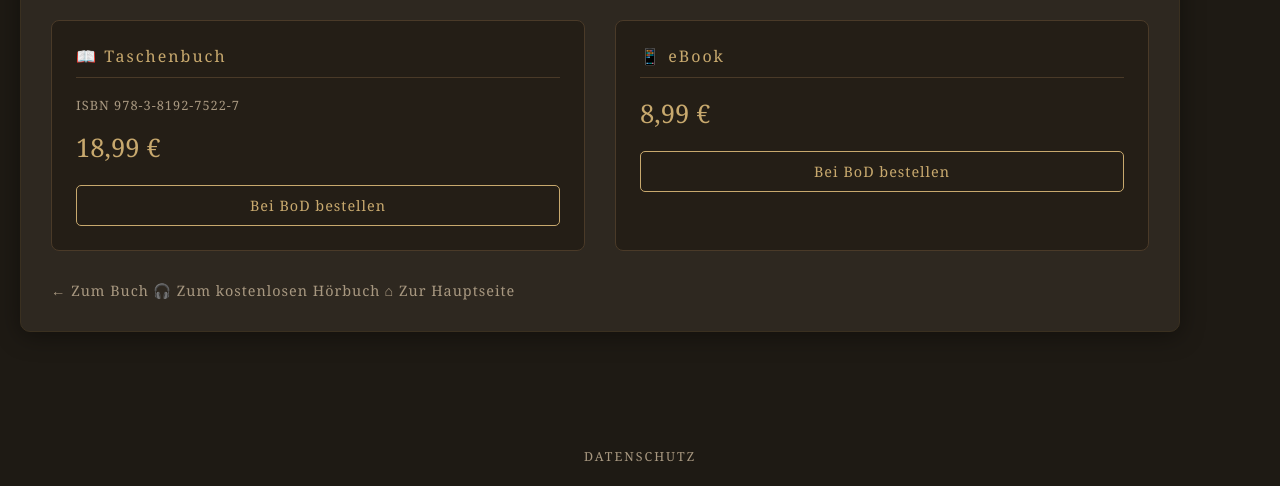
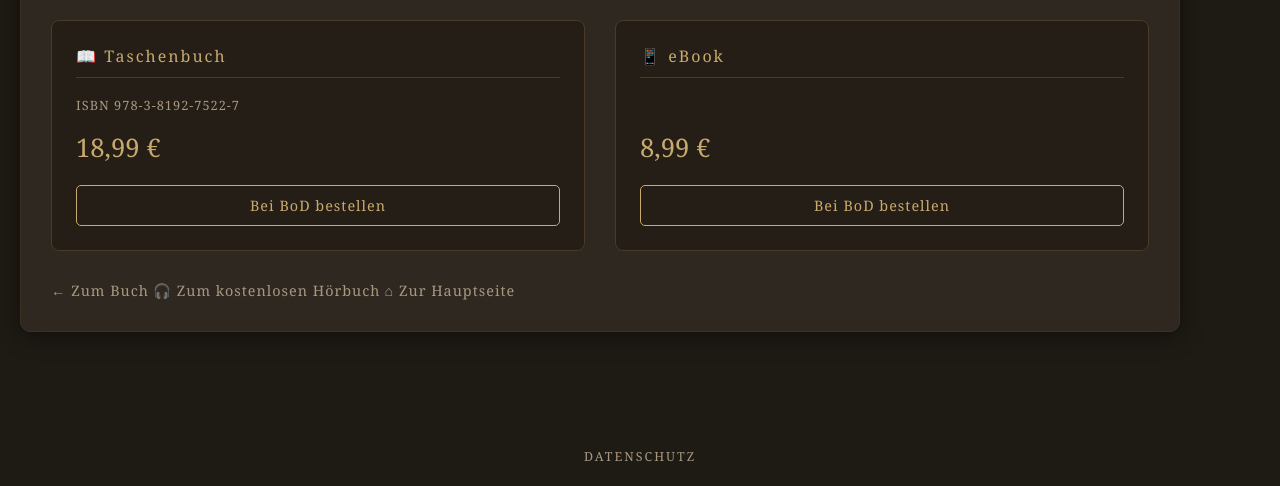
Before and after one commit to Heribert-Berlin/website, a plain HTML site: page roman-deu-detail.html in a window 1280 px wide. Shown: the part 887-1373 px from the top of the page. Drawn offline with Linux system fonts and the light colour scheme.

Commit message:
roman-deu-detail.html: Platzhalter-Zeile im eBook-Block für einheitliche Höhe
Co-Authored-By: Claude Sonnet 4.6 <noreply@anthropic.com>

```diff
--- a/roman-deu-detail.html
+++ b/roman-deu-detail.html
@@ -107,6 +107,7 @@
 
       <div class="kauf-block">
         <h3>📱 eBook</h3>
+        <div class="isbn">&nbsp;</div>
         <div class="preis">8,99 €</div>
         <div class="kauf-links">
           <a href="https://buchshop.bod.de/ein-letzter-ca-phe-heribert-lange-9783695782796" target="_blank" class="kauf-link">Bei BoD bestellen</a>
```
